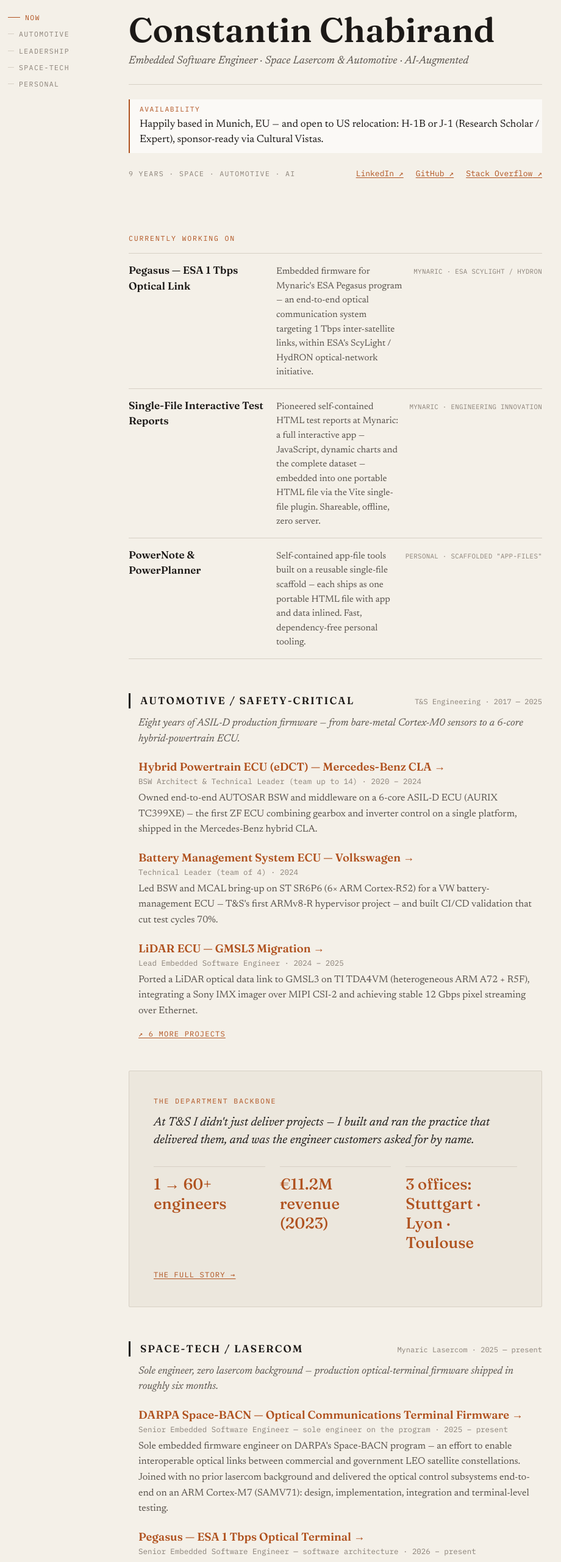
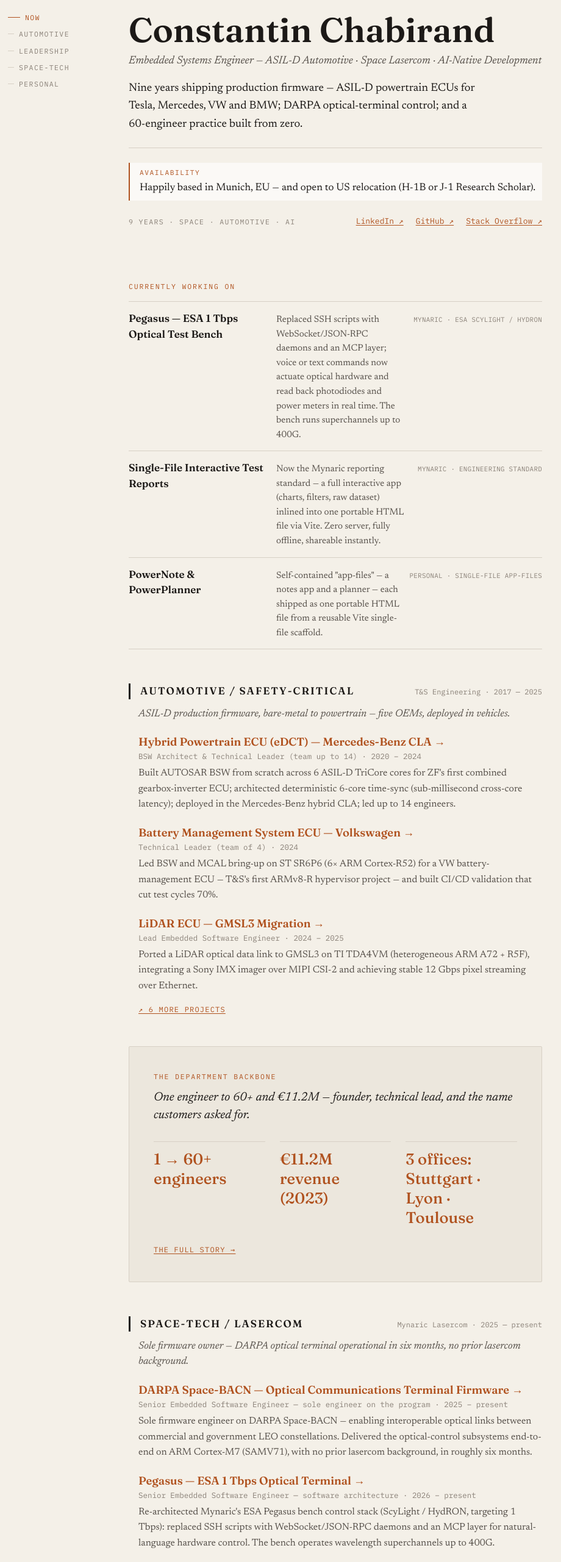
Before and after one commit to CynaCons/constantin-chabirand, a React (Vite) app: page / in a window 1280 px wide. Shown: the part 60-2622 px from the top of the page at 61% size, without its empty margins (189-1109 px from the left). Built offline with nearby package versions, Linux system fonts and the light colour scheme.

Commit message:
Shape copy (3-iteration expert-reviewed pass): tighter outcome-first taglines/summaries/leadership; add hero lead sentence; trim unverifiable CMSIS claim; keep EU+H-1B/J-1 availability and PowerNote/PowerPlanner

```diff
--- a/src/components/Masthead.tsx
+++ b/src/components/Masthead.tsx
@@ -16,9 +16,16 @@
         {profile.shortDescriptor}
       </p>
 
+      <p
+        className="fade-up mt-4 max-w-[56ch] font-body text-[1.15rem] leading-[1.6] text-ink"
+        style={{ animationDelay: '140ms' }}
+      >
+        {profile.bio}
+      </p>
+
       <div
         className="draw-rule mt-6 h-px w-full bg-rule"
-        style={{ animationDelay: '200ms' }}
+        style={{ animationDelay: '240ms' }}
         aria-hidden="true"
       />
 
--- a/src/data/content.ts
+++ b/src/data/content.ts
@@ -14,11 +14,11 @@
     name: 'Constantin Chabirand',
     headline:
       'Embedded Systems Engineer — Safety-Critical Automotive · Space-Grade Lasercom · AI-Augmented Tooling',
-    shortDescriptor: 'Embedded Software Engineer · Space Lasercom & Automotive · AI-Augmented',
-    bio: "French embedded systems engineer in Munich with 9 years building and shipping production firmware across three domains: safety-critical automotive (AUTOSAR Classic, ISO 26262 ASIL-D), space-grade free-space optical communications, and AI-augmented tooling. I've delivered firmware on complex multi-core SoCs (Infineon AURIX, ARM Cortex-R52, TI TDA4VM) for OEMs including Mercedes-Benz, Volkswagen, BMW, Tesla and Continental, and currently develop embedded control software for laser-communication terminals at Mynaric (now part of Rocket Lab). Alongside firmware delivery I founded and scaled an embedded engineering practice from 1 to 60+ engineers, and build production tools with a human-architected, AI-accelerated method.",
+    shortDescriptor: 'Embedded Systems Engineer — ASIL-D Automotive · Space Lasercom · AI-Native Development',
+    bio: 'Nine years shipping production firmware — ASIL-D powertrain ECUs for Tesla, Mercedes, VW and BMW; DARPA optical-terminal control; and a 60-engineer practice built from zero.',
     location: 'Munich, Germany',
     availability:
-      'Happily based in Munich, EU — and open to US relocation: H-1B or J-1 (Research Scholar / Expert), sponsor-ready via Cultural Vistas.',
+      'Happily based in Munich, EU — and open to US relocation (H-1B or J-1 Research Scholar).',
     languages: [
       'French (native)',
       'English (fluent — TOEIC 960)',
@@ -42,71 +42,70 @@
 
   current: [
     {
-      title: 'Pegasus — ESA 1 Tbps Optical Link',
+      title: 'Pegasus — ESA 1 Tbps Optical Test Bench',
       context: 'Mynaric · ESA ScyLight / HydRON',
       blurb:
-        "Embedded firmware for Mynaric's ESA Pegasus program — an end-to-end optical communication system targeting 1 Tbps inter-satellite links, within ESA's ScyLight / HydRON optical-network initiative.",
-      tags: ['ESA', 'Lasercom', 'ARM Cortex-M7', '1 Tbps'],
+        'Replaced SSH scripts with WebSocket/JSON-RPC daemons and an MCP layer; voice or text commands now actuate optical hardware and read back photodiodes and power meters in real time. The bench runs superchannels up to 400G.',
+      tags: ['ESA', 'MCP', 'FastAPI', '400G'],
       accent: 'domain-space',
     },
     {
       title: 'Single-File Interactive Test Reports',
-      context: 'Mynaric · engineering innovation',
+      context: 'Mynaric · engineering standard',
       blurb:
-        'Pioneered self-contained HTML test reports at Mynaric: a full interactive app — JavaScript, dynamic charts and the complete dataset — embedded into one portable HTML file via the Vite single-file plugin. Shareable, offline, zero server.',
-      tags: ['Vite', 'Single-file', 'Data viz', 'TypeScript'],
+        'Now the Mynaric reporting standard — a full interactive app (charts, filters, raw dataset) inlined into one portable HTML file via Vite. Zero server, fully offline, shareable instantly.',
+      tags: ['Vite', 'Single-file', 'Data viz'],
       accent: 'domain-ai',
     },
     {
       title: 'PowerNote & PowerPlanner',
-      context: 'Personal · scaffolded "app-files"',
+      context: 'Personal · single-file app-files',
       blurb:
-        'Self-contained app-file tools built on a reusable single-file scaffold — each ships as one portable HTML file with app and data inlined. Fast, dependency-free personal tooling.',
-      tags: ['Vite', 'Single-file', 'React', 'TypeScript'],
+        'Self-contained "app-files" — a notes app and a planner — each shipped as one portable HTML file from a reusable Vite single-file scaffold.',
+      tags: ['Vite', 'Single-file', 'TypeScript'],
       accent: 'domain-ai',
     },
   ],
 
   leadership: {
     title: 'The Department Backbone',
-    tagline:
-      "At T&S I didn't just deliver projects — I built and ran the practice that delivered them, and was the engineer customers asked for by name.",
+    tagline: 'One engineer to 60+ and €11.2M — founder, technical lead, and the name customers asked for.',
     metrics: ['1 → 60+ engineers', '€11.2M revenue (2023)', '3 offices: Stuttgart · Lyon · Toulouse'],
     bullets: [
-      'Won the work — wrote the technical-commercial offers, answered hundreds of RFQs, and delivered 50+ presentations to OEMs and Tier 1s across Europe, the US, Israel and Korea.',
-      'Founded the AUTOSAR Academy (internal onboarding + a paid external training service) and ran workshops and trainings across the org.',
-      'Built the operating backbone from scratch: Jira, Bitbucket, a OneNote knowledge base, team SharePoints, a hardware inventory system, and remote control/actuation of all embedded hardware, devices and licenses.',
-      'Created an internal "AUTOSAR Platform" of reusable reference implementations to accelerate delivery and strengthen bids.',
-      'Owned program management — planning, coordination and a great deal of customer reporting: the spine the department relied on.',
+      "Scaled T&S Engineering's AUTOSAR practice from 1 to 60+ engineers across Stuttgart, Lyon and Toulouse; €11.2M annual revenue.",
+      'Sole author on 50+ technical-commercial pitches to OEMs and Tier 1s across Europe, North America and Asia — RFQ through close.',
+      'Founded the AUTOSAR Academy (2021): internal onboarding plus a paid external training service; 26 engineers trained; adopted company-wide.',
+      'Stood up the engineering backbone from zero — Jira, Bitbucket, knowledge base, hardware inventory, and remote device and license access — for three-city delivery.',
+      'Built a reusable "AUTOSAR Platform" of reference implementations to speed delivery and strengthen bids.',
     ],
   },
 
   innovations: [
     {
-      title: 'Natural-language control of an optical test bench',
+      title: 'Natural-language optical bench control',
       blurb:
-        'An MCP tool that lets engineers drive the Pegasus bench by voice or text — "set the amplifier on device A to high output, then read the photodiodes" — and the agent actuates the hardware and reads back the instruments.',
+        'An MCP tool lets engineers drive the Pegasus bench by voice or text — the agent actuates hardware and reads back photodiodes and power meters in real time.',
       year: '2026',
       accent: 'domain-ai',
     },
     {
-      title: 'Collapsed CLS demodulation pipeline on a microcontroller',
+      title: 'Pilot-tone demodulation on bare-metal Cortex-M7',
       blurb:
-        'Reduced a band-pass → mixer → low-pass demod chain to a single pre-computed coefficient set via Constrained Least Squares + Cholesky solving, so a tight ISR demodulates in one minimal-compute loop — hand-optimised at the assembly level (AI-assisted), beating stock CMSIS-DSP.',
+        'A full DSP chain — complex mixer, band-pass, low-pass, FIR — runtime-configurable in frequency and bandwidth with no firmware rebuild; AI-assisted assembly optimisation on the SAMV71.',
       year: '2026',
       accent: 'domain-space',
     },
     {
-      title: 'Single-file interactive test reports',
+      title: 'Polarization control — blind 4D search',
       blurb:
-        'A full interactive app plus its entire dataset inlined into one portable HTML file via the Vite single-file plugin — shareable, offline, zero server. Now a standard reporting format on the team.',
-      year: '2025',
-      accent: 'domain-ai',
+        'Stable left/right-hand circular polarization from a 4-parameter blind search under single-Stokes observability; a 2-pass escalation avoids flat zones and adapts to fibre disturbance at runtime.',
+      year: '2026',
+      accent: 'domain-space',
     },
     {
       title: 'PowerSpawn — multi-agent orchestration',
       blurb:
-        'Open-source MCP server coordinating six AI models (Claude, Codex, Copilot, Grok, Gemini, Mistral) on a shared blackboard with a custom Inter-Agent Context protocol.',
+        'Open-source MCP server coordinating six AI models (Claude, Codex, Copilot, Grok, Gemini, Mistral) on a shared Markdown blackboard via a custom Inter-Agent Context protocol.',
       year: '2025',
       accent: 'domain-ai',
     },
@@ -239,9 +238,9 @@
       icon: 'Satellite',
       accent: 'domain-space',
       tagline:
-        'Sole engineer, zero lasercom background — production optical-terminal firmware shipped in roughly six months.',
+        'Sole firmware owner — DARPA optical terminal operational in six months, no prior lasercom background.',
       summary:
-        "Sole embedded software engineer on DARPA's Space-BACN free-space optical communications program at Mynaric Lasercom, taking over end-to-end firmware from scratch with no prior lasercom background. Delivered the optical control subsystems on an ARM Cortex-M7 platform in roughly six months, and now contributes to Mynaric's ESA Pegasus program (ScyLight / HydRON). Mynaric was acquired by Rocket Lab in April 2026.",
+        'Sole firmware engineer on DARPA Space-BACN at Mynaric — delivered the optical-control stack (polarization, DDS pilot tones, PAT, demodulation) on ARM Cortex-M7 in roughly six months. Operated two terminals against Coherent 100G modems on SDA 4.0 Burst-Mode waveforms, tuning OSNR, BER and polarization-constellation metrics. Now extended to ESA Pegasus (ScyLight / HydRON, targeting 1 Tbps).',
       skills: [
         'Embedded C on ARM Cortex-M7 (Microchip SAMV71)',
         'Real-time DSP with ARM CMSIS-DSP (FIR/IIR, mixers, BPF/LPF)',
@@ -263,12 +262,12 @@
           period: '2025 – present',
           role: 'Senior Embedded Software Engineer — sole engineer on the program',
           summary:
-            "Sole embedded firmware engineer on DARPA's Space-BACN program — an effort to enable interoperable optical links between commercial and government LEO satellite constellations. Joined with no prior lasercom background and delivered the optical control subsystems end-to-end on an ARM Cortex-M7 (SAMV71): design, implementation, integration and terminal-level testing.",
+            "Sole firmware engineer on DARPA Space-BACN — enabling interoperable optical links between commercial and government LEO constellations. Delivered the optical-control subsystems end-to-end on ARM Cortex-M7 (SAMV71), with no prior lasercom background, in roughly six months.",
           highlights: [
             'Ramped from zero lasercom background to sole firmware owner: started on the benchtop characterizing optical features (EDFAs, fibers, beam control), then moved onto the laser terminal once produced — learning the optical-head tooling from test operators, then operating independently.',
             'Brought up polarization control and sensing, achieving stable left- and right-hand circular polarization on the link.',
             'Implemented embedded Direct Digital Synthesis (DDS) for pilot-tone generation — clean, accurate tones across a wide frequency range at negligible CPU cost.',
-            'Built the demodulation chain (band-pass → mixer → low-pass) the hard way: designed the filters with Constrained Least Squares + Cholesky solving, then collapsed the whole pipeline into a single pre-computed coefficient set so a tight ISR demodulates in one minimal-compute loop — hand-optimised at the assembly level (AI-assisted), outperforming stock CMSIS-DSP.',
+            'Built the demodulation chain (band-pass → mixer → low-pass): designed the filters with Constrained Least Squares, then collapsed the whole pipeline into a single pre-computed coefficient set so a tight ISR demodulates in one minimal-compute loop — hand-optimised at the assembly level (AI-assisted).',
             'Controlled EDFA power, divergent-beam and optical-filter subsystems; developed Pointing, Acquisition & Tracking (PAT) behaviour at terminal level.',
             'Operated two optical terminals to establish links on the test bed, and ran the bench against Coherent 100G source modems shooting SDA 4.0 Burst-Mode waveforms — tuning the terminal against OSNR, BER and polarization-constellation metrics.',
             'Built the supporting control app (React + Vite front end, Python back end) for AI-driven test automation, generating single-file interactive HTML test reports.',
@@ -295,7 +294,7 @@
           period: '2026 – present',
           role: 'Senior Embedded Software Engineer — software architecture',
           summary:
-            "Embedded software on Mynaric's ESA Pegasus program (ESA ScyLight / HydRON) — a large optical test bed that simulates light travelling through the “hops” of a satellite constellation, targeting 1 Tbps with wavelength superchannels. I re-architected the control-software stack.",
+            "Re-architected Mynaric's ESA Pegasus bench control stack (ScyLight / HydRON, targeting 1 Tbps): replaced SSH scripts with WebSocket/JSON-RPC daemons and an MCP layer for natural-language hardware control. The bench operates wavelength superchannels up to 400G.",
           highlights: [
             'Drive the bench end-to-end: superchannels (many wavelengths in one beam), multiple laser types and modulation formats (e.g. 100G QPSK / DPSK) — reaching up to 400G in tests — across optical amplifiers, wavelength-selective switches and embedded controllers.',
             'Re-architected the control stack: replaced an SSH-and-run-a-script workflow with daemons on the embedded devices speaking WebSocket + JSON-RPC to a control tool (React front end, Python FastAPI back end).',
@@ -338,10 +337,9 @@
       label: 'Automotive / Safety-Critical',
       icon: 'Cpu',
       accent: 'domain-auto',
-      tagline:
-        'Eight years of ASIL-D production firmware — from bare-metal Cortex-M0 sensors to a 6-core hybrid-powertrain ECU.',
+      tagline: 'ASIL-D production firmware, bare-metal to powertrain — five OEMs, deployed in vehicles.',
       summary:
-        'Eight years building and shipping production automotive ECU software at T&S Engineering — from bare-metal Cortex-M0 parking sensors to a 6-core ASIL-D hybrid-powertrain ECU in the Mercedes-Benz CLA. Full AUTOSAR Classic stack, multicore real-time scheduling, functional-safety architecture, automotive cybersecurity and EV charging, across hardware from Infineon AURIX to ARM Cortex-R52 to TI TDA4VM, for Mercedes-Benz, Volkswagen, BMW, Tesla and Continental. Founded and scaled the embedded practice from 1 to 60+ engineers and €11.2M annual revenue.',
+        'Built and shipped production ECU software across every layer — AUTOSAR BSW, multicore real-time scheduling, functional-safety architecture, EV charging — on hardware from AURIX TC399 TriCore to ARM Cortex-R52 to TI TDA4VM, for Mercedes-Benz, Volkswagen, BMW, Tesla and Continental. Founded and scaled the embedded practice from 1 to 60+ engineers and €11.2M annual revenue.',
       skills: [
         'AUTOSAR Classic BSW (OS, RTE, Dcm, Dem, Com, NvM, E2E, EcuM, BswM, CanTp, SecOC, Csm)',
         'ISO 26262 functional safety to ASIL-D: MPU partitioning, E2E, watchdog stack, mixed-ASIL isolation',
@@ -364,7 +362,7 @@
           period: '2020 – 2024',
           role: 'BSW Architect & Technical Leader (team up to 14)',
           summary:
-            'Owned end-to-end AUTOSAR BSW and middleware on a 6-core ASIL-D ECU (AURIX TC399XE) — the first ZF ECU combining gearbox and inverter control on a single platform, shipped in the Mercedes-Benz hybrid CLA.',
+            "Built AUTOSAR BSW from scratch across 6 ASIL-D TriCore cores for ZF's first combined gearbox-inverter ECU; architected deterministic 6-core time-sync (sub-millisecond cross-core latency); deployed in the Mercedes-Benz hybrid CLA; led up to 14 engineers.",
           highlights: [
             'Built the full AUTOSAR BSW from scratch across 6 TriCore cores, then engineered custom scheduling middleware with synchronized schedule tables on the vehicle CAN-FD time base — sub-millisecond signal latency across all six cores.',
             'Designed mixed-ASIL safety partitioning (QM / Mixed / ASIL-D) with MPU isolation, E2E protection, watchdog stack and HSM integration; patched the Vector AUTOSAR OS in assembly to fix context-switch bit corruption on a real-time core.',
@@ -575,10 +573,9 @@
       label: 'AI Tooling & Personal',
       icon: 'Terminal',
       accent: 'domain-ai',
-      tagline:
-        'Human-architected, AI-accelerated: tools that replace five-figure vendor licenses and orchestrate six AI models at once.',
+      tagline: 'Production tools that cut five-figure licensing costs and orchestrate six AI models.',
       summary:
-        'Production-grade software built outside the day job with a human-architected, AI-accelerated method — I own system design and direct AI agents to implement under supervision. Projects span multi-agent orchestration, internal desktop tooling that displaces expensive vendor licenses, and full-stack web apps validated by hundreds of automated tests.',
+        'Built and shipped multi-agent orchestration (PowerSpawn), desktop tooling that eliminates costly vendor licenses (Radeau, SIL-Twin, ARXMLExplorer), and full-stack web apps validated by hundreds of automated tests.',
       skills: [
         'Multi-agent AI orchestration (MCP; Claude, Codex, Copilot, Grok, Gemini, Mistral)',
         'Python',
```
